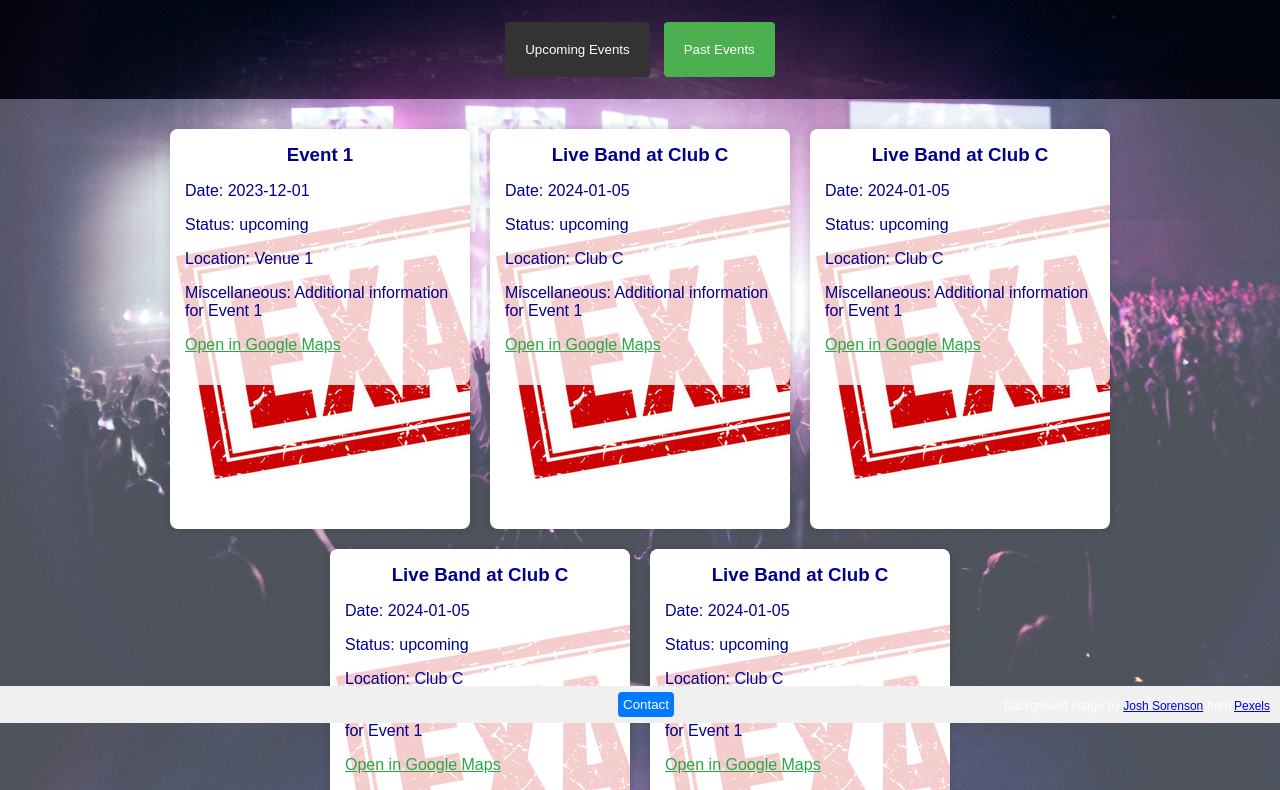
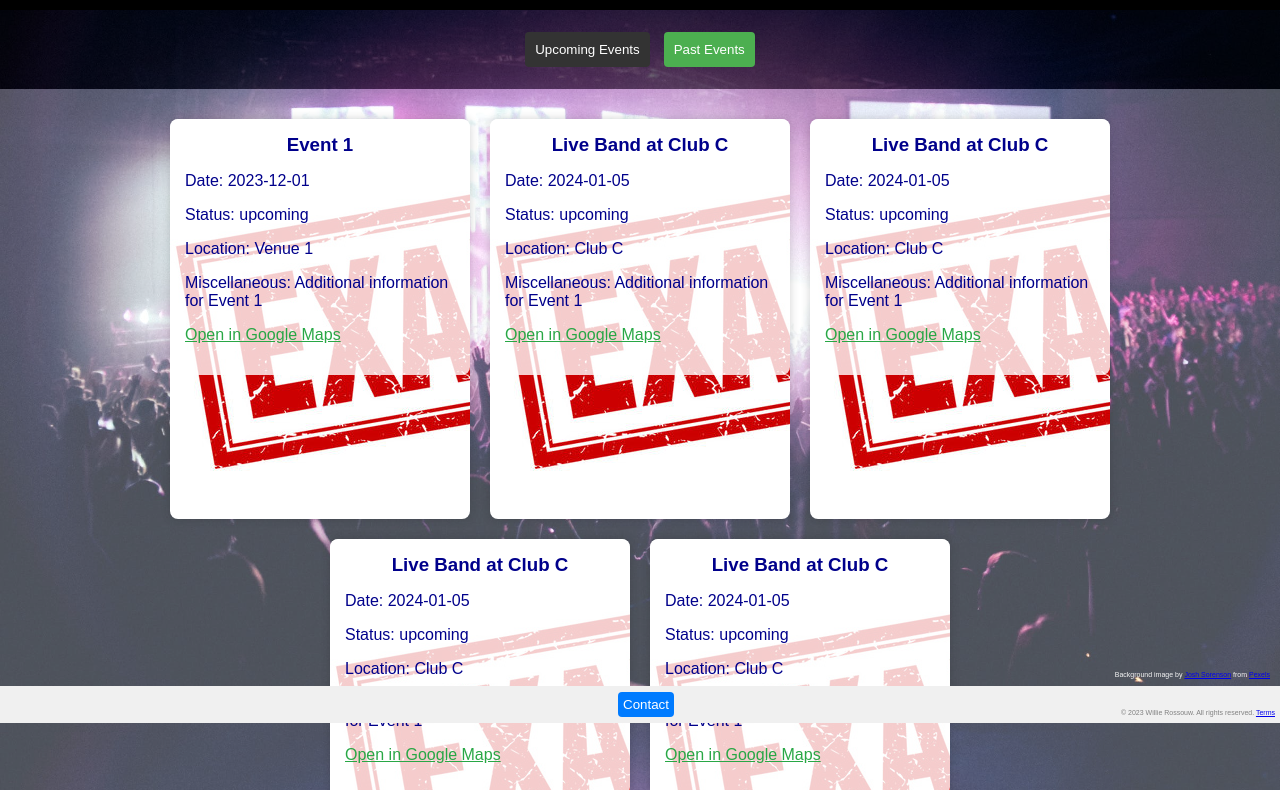
Before and after one commit to nssassassin/upcomingshows.co.za, a plain HTML site: page index.html in a window 1280 px wide. Shown: the part 77-867 px from the top of the page. Drawn offline with Linux system fonts and the light colour scheme.

Commit message:
update terms

```diff
--- a/index.html
+++ b/index.html
@@ -15,6 +15,9 @@
         from <a href="pexels.com" target="_blank" rel="noopener noreferrer">Pexels</a>
     </div>
 
+    <div class="additional-attribution">
+        <p>&copy; 2023 Willie Rossouw. All rights reserved. <a href="tscs.html" target="_blank" rel="noopener noreferrer">Terms</a></p>
+    </div>
 
     <!-- Contact section -->
 
@@ -38,6 +41,7 @@
 
 
     <div class="fixed-contact-section">
+
         <button onclick="openEmail()">Contact</button>
     </div>
     <script src="script.js"></script>
--- a/styles.css
+++ b/styles.css
@@ -10,18 +10,18 @@ body {
     background-attachment: fixed;
 }
 .header {
-    padding: 20px;
+    padding: 10px;
     text-align: center;
     background-color: rgba(255, 255, 255, 0.8); /* Set a transparent background for the header */
     color: #333; /* Set the text color for the header */
 }
 .attribution {
     position: fixed;
-    bottom: 10px;
+    bottom: 45px;
     right: 10px;
-    color: white;
+    color: whitesmoke;
     text-align: right;
-    font-size: 12px;
+    font-size: 7px;
     z-index: 3; /* Ensure the attribution is above other elements */
 }
 
@@ -30,7 +30,7 @@ body {
 .banner {
     background-color: #000;
     color: #fff;
-    padding: 20px;
+    padding: 25px;
     text-align: center;
     z-index: 2; /* Ensure the banner is above other elements */
 }
@@ -48,7 +48,7 @@ body {
 
 .filter-buttons button {
     margin: 7px;
-    padding: 20px;
+    padding: 10px;
     cursor: pointer;
     border: none;
     background-color: #4caf50;
@@ -147,6 +147,16 @@ Photo by Josh Sorenson: https://www.pexels.com/photo/people-in-concert-154147/
     border-radius: 4px;
 }
 
+.additional-attribution {
+    position: fixed;
+    bottom: 0px;
+    right: 5px;
+    color: gray;
+    text-align: right;
+    font-size: 7px;
+    z-index: 3; /* Ensure the attribution is above other elements */
+}
+
 /* Adjust card height for smaller screens */
 @media (max-width: 768px) {
     .event-card {
```
Also changed, not shown: tscs.html (added, +37 -0 lines).
